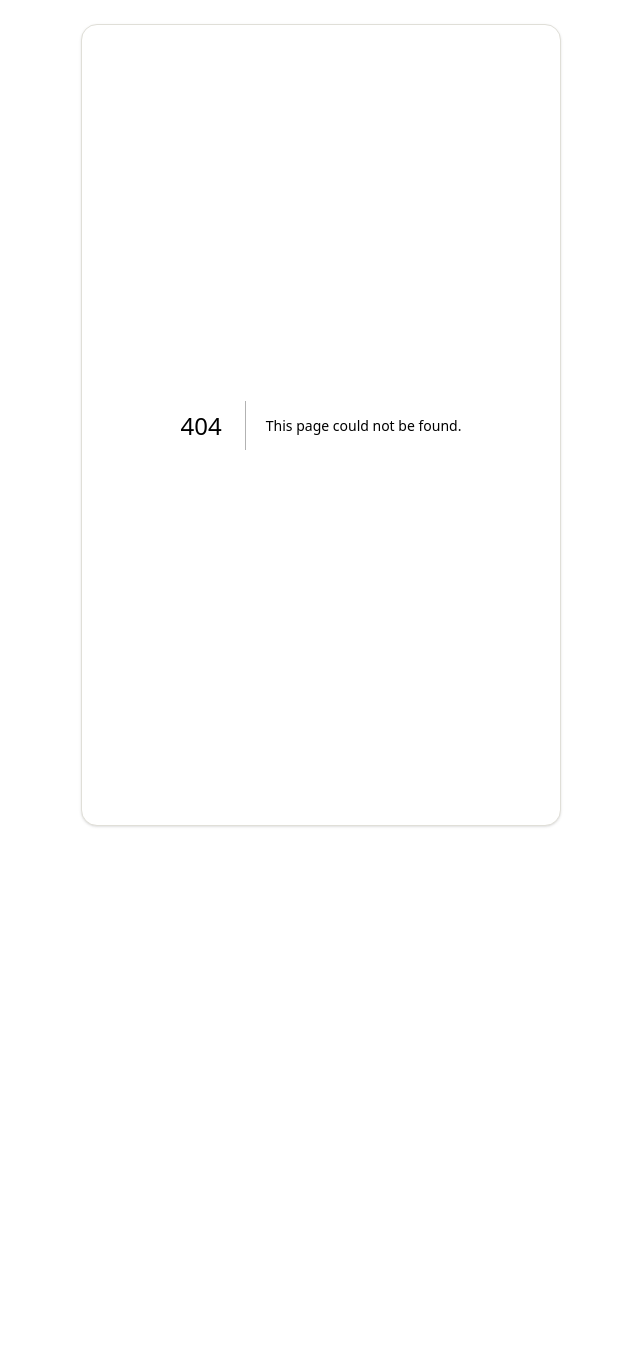
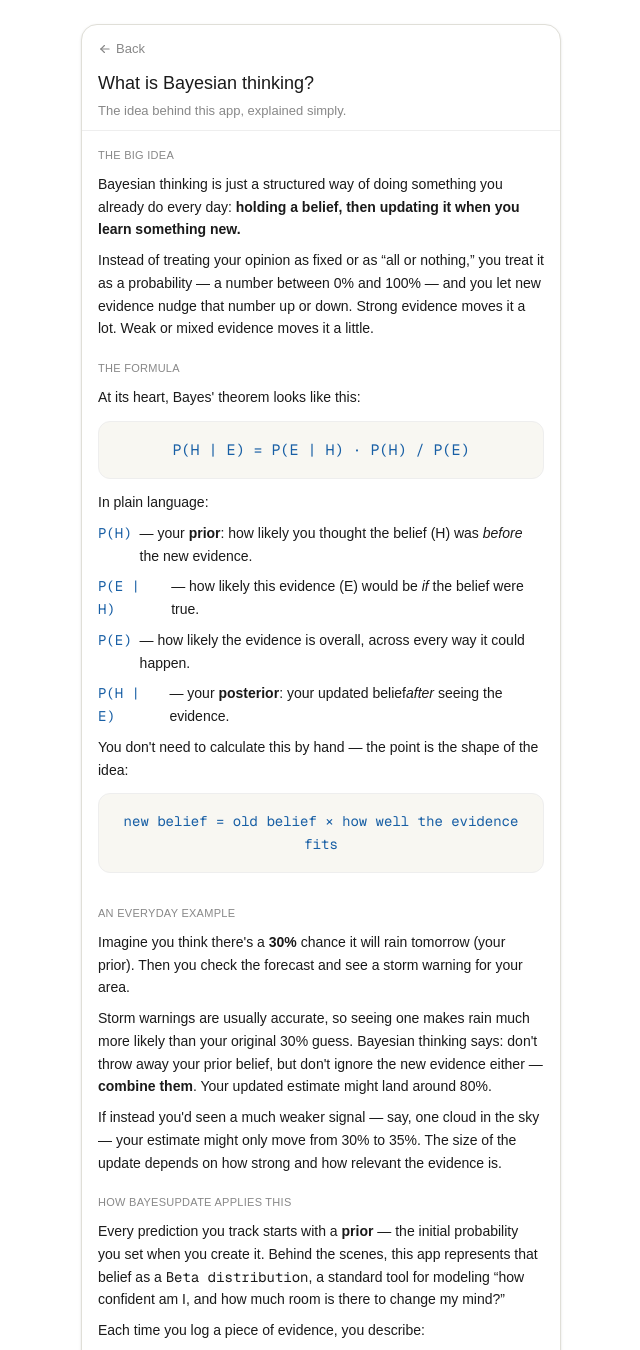
Before and after one commit to alejandrotraid/-bayesupdate, a Next.js app: page /learn in a window 1280 px wide. Before the commit this address had no page. Shown: the top 1350 px of the page, without its empty margins (319-959 px from the left). Before the commit the page ends 850 px from the top, so only its background shows below. Built offline with nearby package versions, Linux system fonts and the light colour scheme.

Commit message:
Add Learn page explaining Bayesian statistics
Adds a beginner-friendly /learn page covering Bayes' theorem, an
everyday example, and how the app's prior/evidence/posterior model
maps onto it, linked from Settings.

```diff
--- /dev/null
+++ b/src/app/learn/page.tsx
@@ -0,0 +1,203 @@
+import Link from "next/link";
+import { IconArrowLeft } from "@tabler/icons-react";
+import { NavBar } from "@/components/NavBar";
+
+export default function LearnPage() {
+  return (
+    <div className="flex flex-1 flex-col">
+      <div className="border-b border-[#eee] px-4 pb-[10px] pt-[14px]">
+        <Link
+          href="/settings"
+          className="mb-[10px] flex items-center gap-1 text-[13px] text-[#888]"
+        >
+          <IconArrowLeft size={14} />
+          Back
+        </Link>
+        <div className="text-lg font-medium text-[#1a1a1a]">
+          What is Bayesian thinking?
+        </div>
+        <div className="mt-1 text-[13px] text-[#888]">
+          The idea behind this app, explained simply.
+        </div>
+      </div>
+
+      <div className="flex flex-1 flex-col gap-5 p-4 text-sm leading-relaxed text-[#1a1a1a]">
+        <section>
+          <h2 className="mb-2 text-[11px] font-medium uppercase tracking-wide text-[#888]">
+            The big idea
+          </h2>
+          <p>
+            Bayesian thinking is just a structured way of doing something you
+            already do every day: <strong>holding a belief, then updating it
+            when you learn something new.</strong>
+          </p>
+          <p className="mt-2">
+            Instead of treating your opinion as fixed or as &ldquo;all or
+            nothing,&rdquo; you treat it as a probability — a number between
+            0% and 100% — and you let new evidence nudge that number up or
+            down. Strong evidence moves it a lot. Weak or mixed evidence moves
+            it a little.
+          </p>
+        </section>
+
+        <section>
+          <h2 className="mb-2 text-[11px] font-medium uppercase tracking-wide text-[#888]">
+            The formula
+          </h2>
+          <p>At its heart, Bayes&apos; theorem looks like this:</p>
+          <div className="my-3 rounded-xl border border-[#eee] bg-[#f8f7f2] p-4 text-center font-mono text-[15px] text-[#185FA5]">
+            P(H | E) = P(E | H) · P(H) / P(E)
+          </div>
+          <p>In plain language:</p>
+          <ul className="mt-2 flex flex-col gap-2">
+            <li className="flex gap-2">
+              <span className="font-mono text-[#185FA5]">P(H)</span>
+              <span>
+                — your <strong>prior</strong>: how likely you thought the
+                belief (H) was <em>before</em> the new evidence.
+              </span>
+            </li>
+            <li className="flex gap-2">
+              <span className="font-mono text-[#185FA5]">P(E | H)</span>
+              <span>
+                — how likely this evidence (E) would be <em>if</em> the
+                belief were true.
+              </span>
+            </li>
+            <li className="flex gap-2">
+              <span className="font-mono text-[#185FA5]">P(E)</span>
+              <span>
+                — how likely the evidence is overall, across every way it
+                could happen.
+              </span>
+            </li>
+            <li className="flex gap-2">
+              <span className="font-mono text-[#185FA5]">P(H | E)</span>
+              <span>
+                — your <strong>posterior</strong>: your updated belief
+                <em>after</em> seeing the evidence.
+              </span>
+            </li>
+          </ul>
+          <p className="mt-2">
+            You don&apos;t need to calculate this by hand — the point is the
+            shape of the idea:
+          </p>
+          <div className="my-3 rounded-xl border border-[#eee] bg-[#f8f7f2] p-4 text-center font-mono text-[14px] text-[#185FA5]">
+            new belief = old belief × how well the evidence fits
+          </div>
+        </section>
+
+        <section>
+          <h2 className="mb-2 text-[11px] font-medium uppercase tracking-wide text-[#888]">
+            An everyday example
+          </h2>
+          <p>
+            Imagine you think there&apos;s a <strong>30%</strong> chance it
+            will rain tomorrow (your prior). Then you check the forecast and
+            see a storm warning for your area.
+          </p>
+          <p className="mt-2">
+            Storm warnings are usually accurate, so seeing one makes rain much
+            more likely than your original 30% guess. Bayesian thinking says:
+            don&apos;t throw away your prior belief, but don&apos;t ignore the
+            new evidence either — <strong>combine them</strong>. Your updated
+            estimate might land around 80%.
+          </p>
+          <p className="mt-2">
+            If instead you&apos;d seen a much weaker signal — say, one cloud
+            in the sky — your estimate might only move from 30% to 35%. The
+            size of the update depends on how strong and how relevant the
+            evidence is.
+          </p>
+        </section>
+
+        <section>
+          <h2 className="mb-2 text-[11px] font-medium uppercase tracking-wide text-[#888]">
+            How BayesUpdate applies this
+          </h2>
+          <p>
+            Every prediction you track starts with a <strong>prior</strong> —
+            the initial probability you set when you create it. Behind the
+            scenes, this app represents that belief as a{" "}
+            <span className="font-mono">Beta distribution</span>, a standard
+            tool for modeling &ldquo;how confident am I, and how much room is
+            there to change my mind?&rdquo;
+          </p>
+          <p className="mt-2">
+            Each time you log a piece of evidence, you describe:
+          </p>
+          <ul className="mt-2 flex flex-col gap-2">
+            <li className="flex gap-2">
+              <span className="font-mono text-[#185FA5]">Direction</span>
+              <span>
+                — does this evidence make the outcome more likely
+                (favorable), less likely (unfavorable), or doesn&apos;t move
+                the needle (neutral)?
+              </span>
+            </li>
+            <li className="flex gap-2">
+              <span className="font-mono text-[#185FA5]">Strength</span>
+              <span>
+                — how big a deal is this evidence: weak, moderate, or strong?
+              </span>
+            </li>
+          </ul>
+          <p className="mt-2">
+            The app then nudges your probability up or down by an amount
+            proportional to that strength — exactly like the storm-warning
+            example above. Weak evidence shifts the number slightly; strong
+            evidence shifts it a lot. Over time, the probability traces a
+            history you can look back on, showing how your belief evolved as
+            evidence came in.
+          </p>
+        </section>
+
+        <section>
+          <h2 className="mb-2 text-[11px] font-medium uppercase tracking-wide text-[#888]">
+            Why this is useful day to day
+          </h2>
+          <ul className="flex flex-col gap-2">
+            <li>
+              <strong>It keeps you honest.</strong> Writing down a number
+              forces you to be specific instead of vaguely &ldquo;hopeful&rdquo;
+              or &ldquo;worried.&rdquo;
+            </li>
+            <li>
+              <strong>It fights overreaction.</strong> One good or bad day
+              shouldn&apos;t swing your belief from 10% to 90% — Bayesian
+              updating keeps changes proportional to the evidence.
+            </li>
+            <li>
+              <strong>It builds a track record.</strong> Looking back at how
+              your probability moved (and what eventually happened) helps you
+              calibrate — are you usually too optimistic? Too pessimistic?
+            </li>
+            <li>
+              <strong>It separates belief from outcome.</strong> You can be
+              well-calibrated (your 70% predictions come true about 70% of the
+              time) even when any single prediction doesn&apos;t go your way.
+            </li>
+          </ul>
+        </section>
+
+        <section>
+          <h2 className="mb-2 text-[11px] font-medium uppercase tracking-wide text-[#888]">
+            In short
+          </h2>
+          <p>
+            Bayesian thinking is a simple loop: <strong>start with a belief,
+            gather evidence, update proportionally, repeat.</strong>{" "}
+            BayesUpdate just gives that loop a home — so your beliefs about
+            your job search, health goals, finances, or anything else stay
+            grounded in the evidence you&apos;re actually collecting.
+          </p>
+        </section>
+      </div>
+
+      <div className="mt-auto">
+        <NavBar />
+      </div>
+    </div>
+  );
+}
--- a/src/app/settings/page.tsx
+++ b/src/app/settings/page.tsx
@@ -1,3 +1,5 @@
+import Link from "next/link";
+import { IconBulb, IconChevronRight } from "@tabler/icons-react";
 import { NavBar } from "@/components/NavBar";
 import { createClient } from "@/lib/supabase/server";
 import { signOut } from "@/app/actions";
@@ -22,6 +24,19 @@ export default async function SettingsPage() {
           <div className="mt-2 text-sm text-[#1a1a1a]">{user?.email}</div>
         </div>
 
+        <Link
+          href="/learn"
+          className="flex items-center justify-between rounded-xl border border-[#eee] p-4"
+        >
+          <div className="flex items-center gap-2">
+            <IconBulb size={18} className="text-[#185FA5]" />
+            <div className="text-sm text-[#1a1a1a]">
+              What is Bayesian thinking?
+            </div>
+          </div>
+          <IconChevronRight size={16} className="text-[#888]" />
+        </Link>
+
         <form action={signOut}>
           <button
             type="submit"
```
